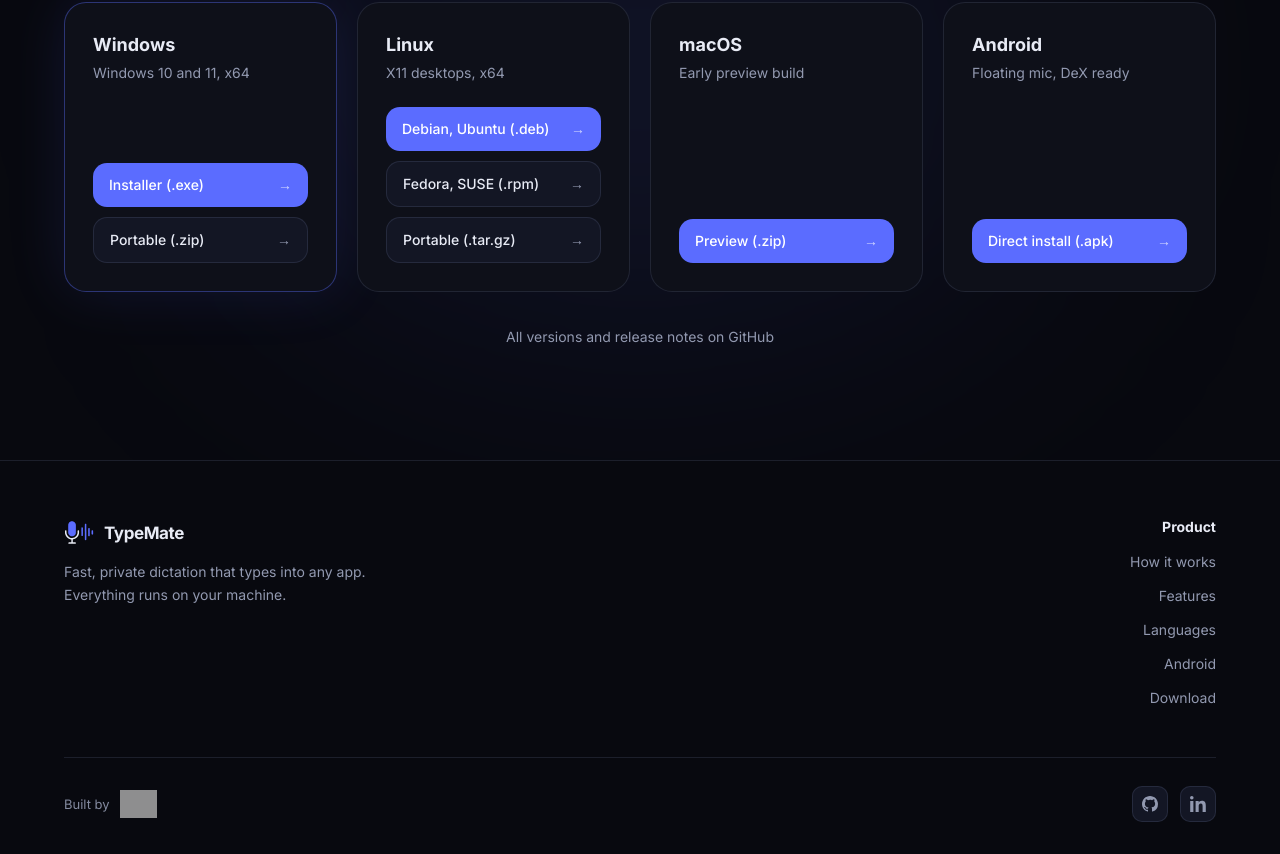
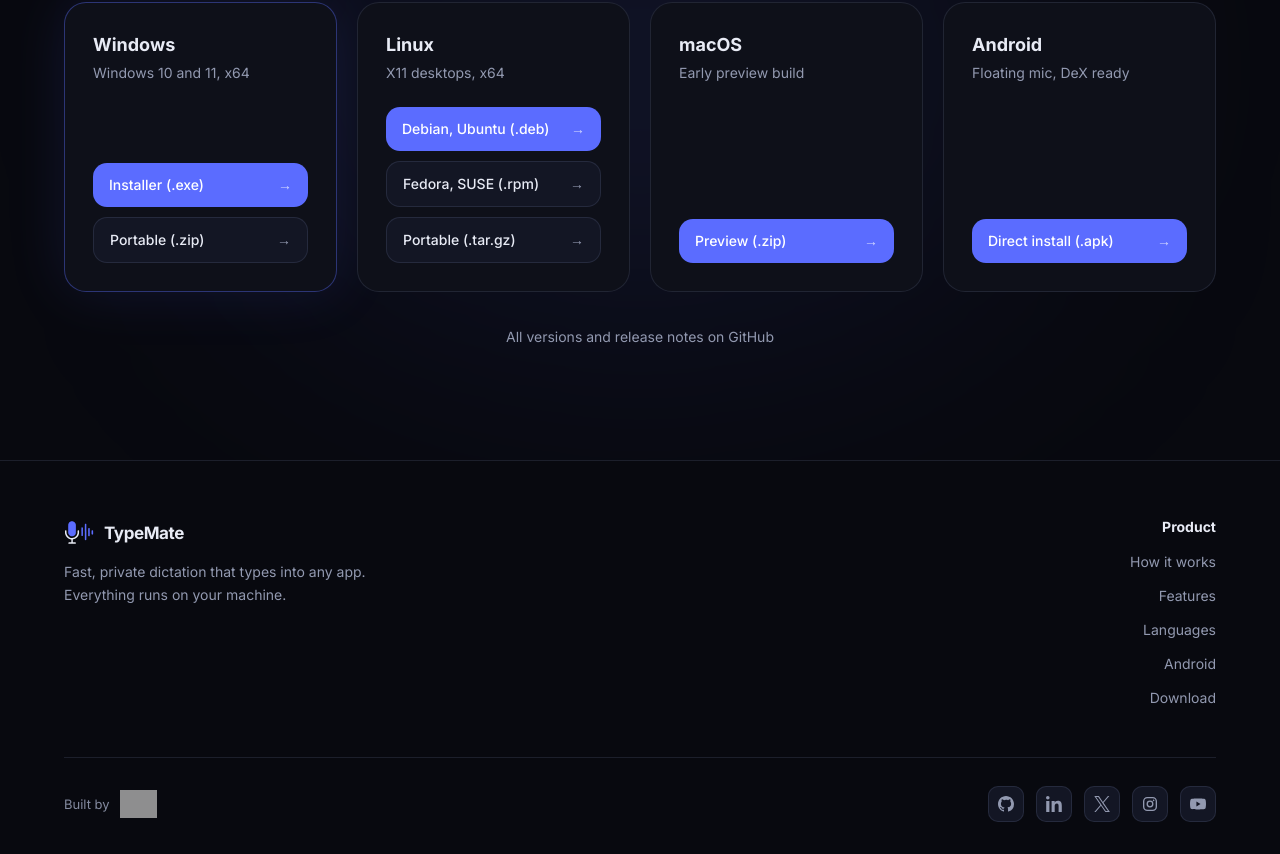
Before and after one commit to CW-Codewalnut/typemate-website, a Next.js app: page / in a window 1280 px wide. Shown: the part 6830-7684 px from the top of the page. Built offline with nearby package versions, Linux system fonts and the light colour scheme; no server answers; grey boxes are pictures that could not be loaded.

Commit message:
feat: CodeWalnut X, Instagram, and YouTube links in the footer

```diff
--- a/components/footer.tsx
+++ b/components/footer.tsx
@@ -1,6 +1,28 @@
 import Image from "next/image";
 import { GitHubGlyph } from "./nav";
 import { TypeMateLogo } from "./logo";
+
+function SocialLink({
+  href,
+  label,
+  children,
+}: {
+  href: string;
+  label: string;
+  children: React.ReactNode;
+}) {
+  return (
+    <a
+      href={href}
+      target="_blank"
+      rel="noreferrer"
+      aria-label={label}
+      className="flex h-9 w-9 items-center justify-center rounded-[10px] border border-edge bg-raised text-muted transition-colors hover:text-foreground"
+    >
+      {children}
+    </a>
+  );
+}
 
 const productLinks = [
   { href: "#how", label: "How it works" },
@@ -60,26 +82,31 @@
           />
         </a>
         <div className="flex items-center gap-3">
-          <a
-            href="https://github.com/CW-Codewalnut/typemate"
-            target="_blank"
-            rel="noreferrer"
-            aria-label="TypeMate on GitHub"
-            className="flex h-9 w-9 items-center justify-center rounded-[10px] border border-edge bg-raised text-muted transition-colors hover:text-foreground"
-          >
+          <SocialLink href="https://github.com/CW-Codewalnut/typemate" label="TypeMate on GitHub">
             <GitHubGlyph />
-          </a>
-          <a
-            href="https://www.linkedin.com/company/codewalnut"
-            target="_blank"
-            rel="noreferrer"
-            aria-label="CodeWalnut on LinkedIn"
-            className="flex h-9 w-9 items-center justify-center rounded-[10px] border border-edge bg-raised text-muted transition-colors hover:text-foreground"
-          >
+          </SocialLink>
+          <SocialLink href="https://www.linkedin.com/company/codewalnut" label="CodeWalnut on LinkedIn">
             <svg viewBox="0 0 16 16" fill="currentColor" className="h-4 w-4" aria-hidden>
               <path d="M3.6 1.8a1.8 1.8 0 1 1-3.6 0 1.8 1.8 0 0 1 3.6 0ZM.2 5h3.2v11H.2V5Zm5.4 0h3.1v1.5h.1c.4-.8 1.5-1.7 3.1-1.7 3.3 0 3.9 2.2 3.9 5V16h-3.2v-5.5c0-1.3 0-3-1.8-3s-2.1 1.4-2.1 2.9V16H5.6V5Z" />
             </svg>
-          </a>
+          </SocialLink>
+          <SocialLink href="https://x.com/codewalnut" label="CodeWalnut on X">
+            <svg viewBox="0 0 16 16" fill="currentColor" className="h-4 w-4" aria-hidden>
+              <path d="M9.5 6.8 15.3 0h-1.4L8.9 5.9 4.9 0H.3l6.1 8.9L.3 16h1.4l5.3-6.2 4.3 6.2h4.6L9.5 6.8Zm-1.9 2.2-.6-.9-4.9-7h2.1l4 5.7.6.9 5.1 7.3h-2.1L7.6 9Z" />
+            </svg>
+          </SocialLink>
+          <SocialLink href="https://www.instagram.com/codewalnut" label="CodeWalnut on Instagram">
+            <svg viewBox="0 0 24 24" fill="none" stroke="currentColor" strokeWidth="2" className="h-4 w-4" aria-hidden>
+              <rect x="2.5" y="2.5" width="19" height="19" rx="5.5" />
+              <circle cx="12" cy="12" r="4.2" />
+              <circle cx="17.4" cy="6.6" r="1.2" fill="currentColor" stroke="none" />
+            </svg>
+          </SocialLink>
+          <SocialLink href="https://www.youtube.com/@CodeWalnut" label="CodeWalnut on YouTube">
+            <svg viewBox="0 0 24 24" fill="currentColor" className="h-4 w-4" aria-hidden>
+              <path d="M23.5 6.5a3 3 0 0 0-2.1-2.2C19.5 3.8 12 3.8 12 3.8s-7.5 0-9.4.5A3 3 0 0 0 .5 6.5 32 32 0 0 0 0 12a32 32 0 0 0 .5 5.5 3 3 0 0 0 2.1 2.1c1.9.6 9.4.6 9.4.6s7.5 0 9.4-.6a3 3 0 0 0 2.1-2.1A32 32 0 0 0 24 12a32 32 0 0 0-.5-5.5ZM9.6 15.6V8.4l6.2 3.6-6.2 3.6Z" />
+            </svg>
+          </SocialLink>
         </div>
       </div>
     </footer>
```
